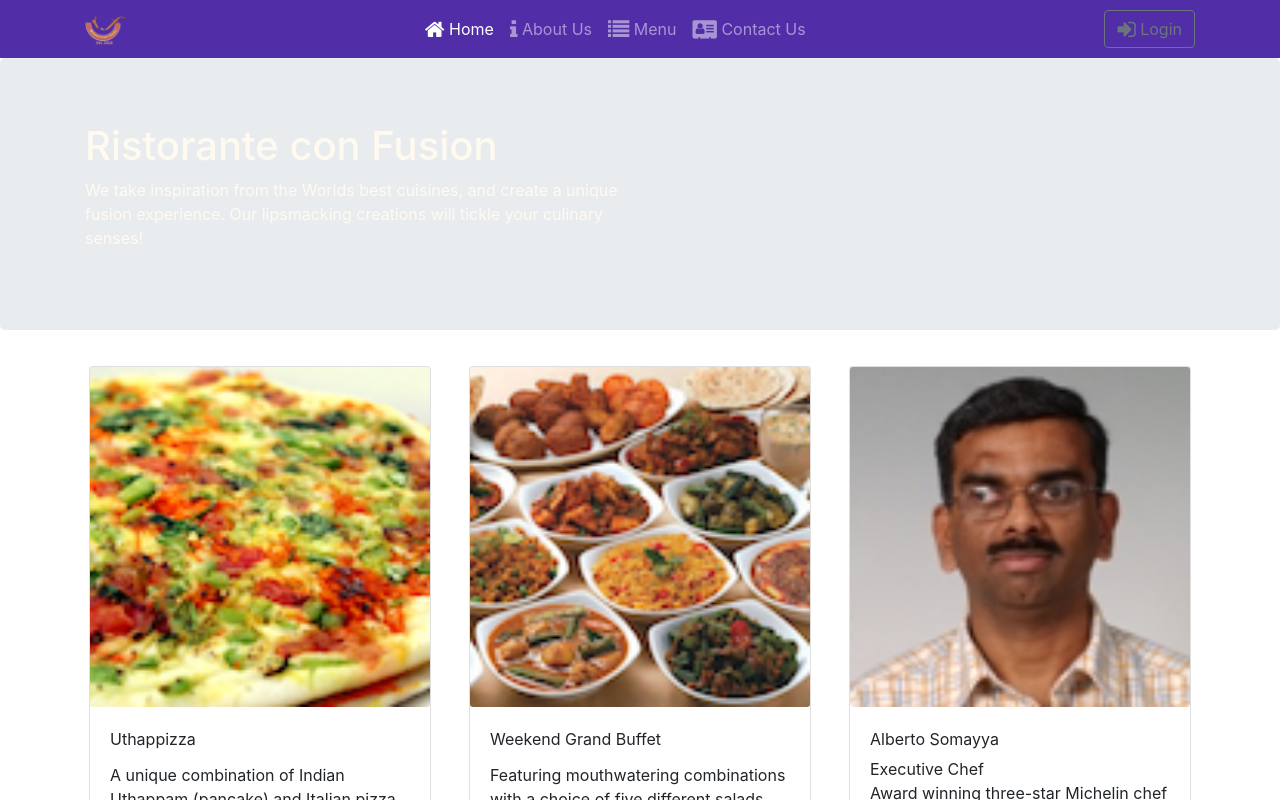
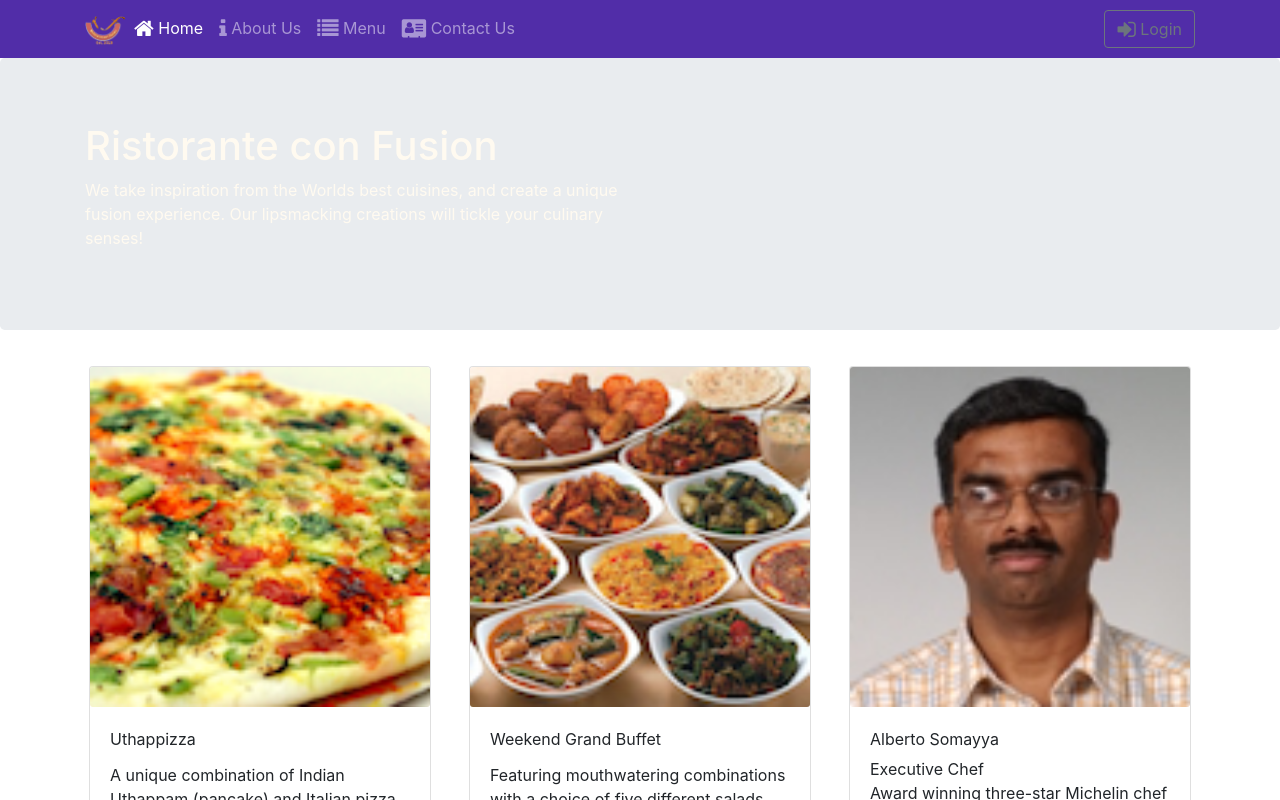
Before and after one commit to DungBuiTuan/React, a React (Create React App) app: page /home in a window 1280 px wide. Shown: the top 800 px of the page. Built offline with nearby package versions, Linux system fonts and the light colour scheme.

Commit message:
updated ex34

```diff
--- a/src/components/HeaderComponent.js
+++ b/src/components/HeaderComponent.js
@@ -2,7 +2,7 @@ import React, { Component } from 'react';
 import {
     Navbar, NavbarBrand, Nav, NavbarToggler, Collapse, NavItem,
     Button, Modal, ModalHeader, ModalBody,
-    Form, FormGroup, Input, Label
+    Form, FormGroup, Input, Label, Container
 } from 'reactstrap';
 
 import { NavLink } from 'react-router-dom';
@@ -48,9 +48,10 @@ class Header extends Component {
         return (
             <div>
                 <Navbar dark expand="md">
-                    <div className="container">
+                    <Container>
                         <NavbarToggler onClick={this.toggleNav} />
-                        <Collapse isOpen={this.state.isNavOpen} navbar>
+                        <Collapse className='justify-content-between' isOpen={this.state.isNavOpen} navbar>
+                            <Nav navbar>
                             <NavbarBrand className="
                             mr-auto" href="/">
                                         <img
@@ -60,7 +61,6 @@ class Header extends Component {
                                             alt="Ristorante Con Fusion"
                                         />
                                     </NavbarBrand>
-                            <Nav navbar>
                                 <NavItem>
                                     <NavLink className="nav-link" to='/home'><span className="fa fa-home fa-lg"></span> Home</NavLink>
                                 </NavItem>
@@ -80,7 +80,7 @@ class Header extends Component {
                             </NavItem>
                         </Nav>
                         </Collapse>
-                    </div>
+                    </Container>
                 </Navbar>
                 <Modal isOpen={this.state.isModalOpen} toggle={this.toggleModal}>
                     <ModalHeader toggle={this.toggleModal}>Login</ModalHeader>
```
Lines whose indentation alone changed are shown as unchanged.
